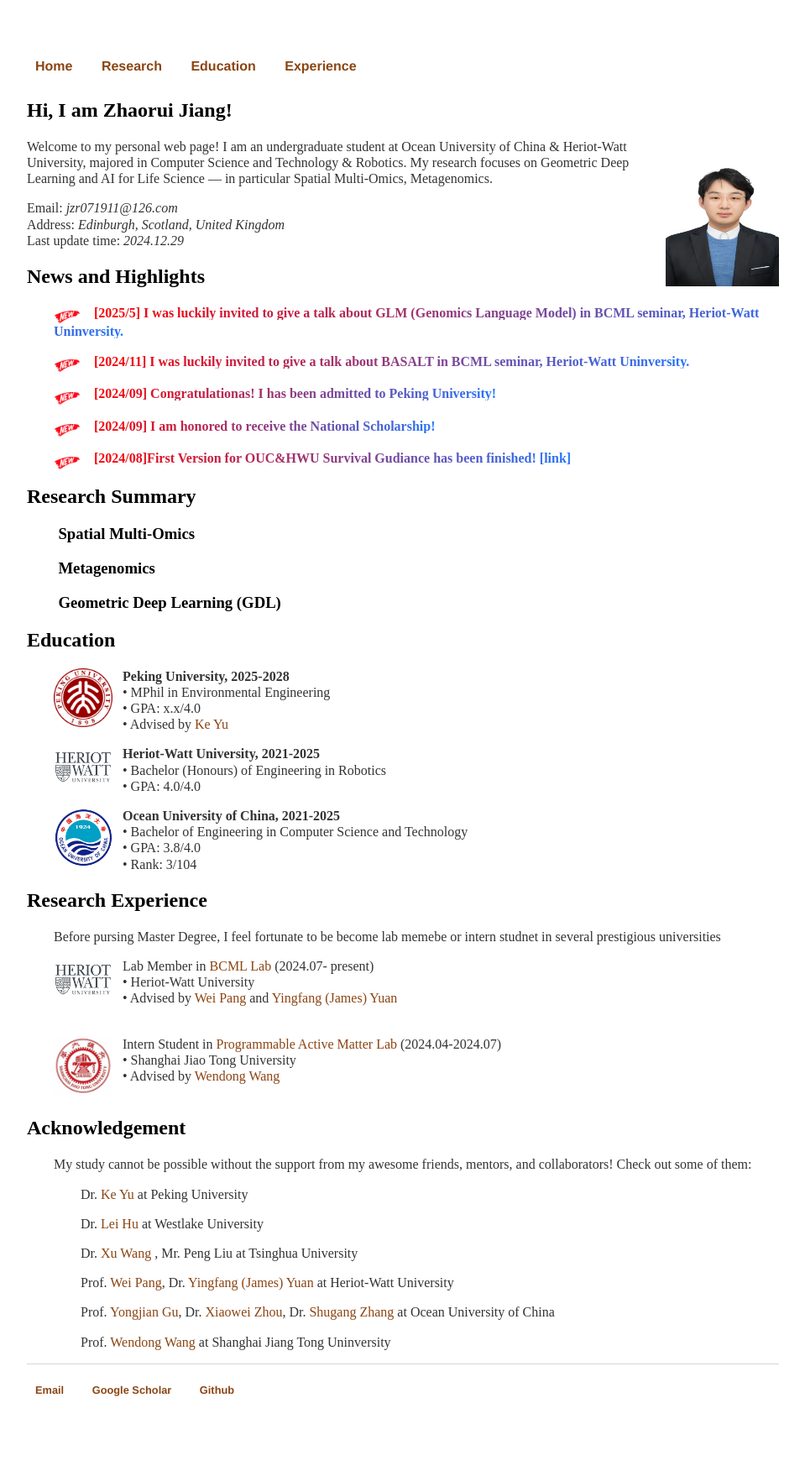
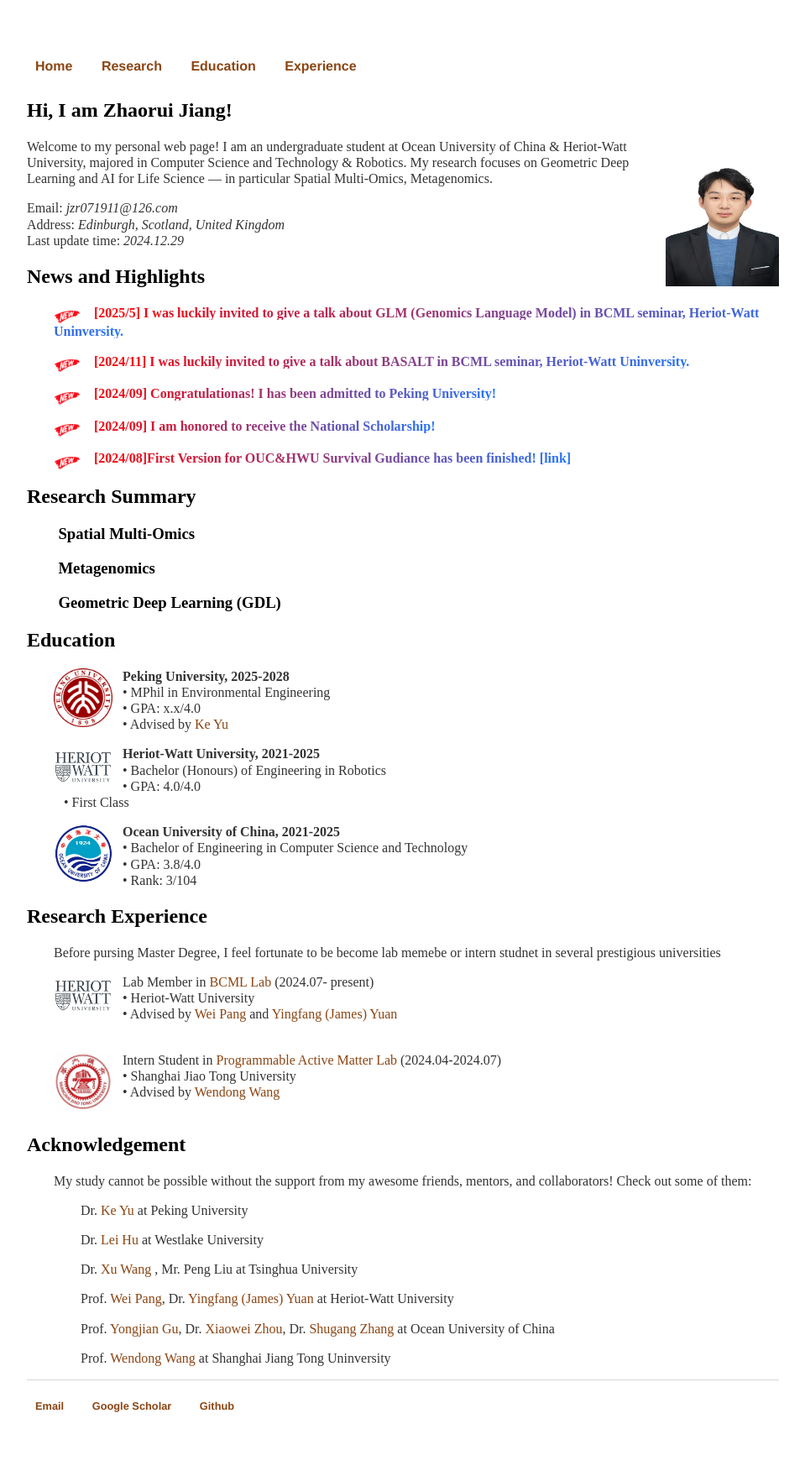
Before and after one commit to zhaorui-bi/zhaorui-bi.github.io, a Jekyll site: the page built from index.html, in a window 1280 px wide. Shown: the whole page at 84% size, without its empty margins (160-1119 px from the left). Built offline with Jekyll 4.4.1, drawn with Linux system fonts in a browser that asks for light colours.

Commit message:
Update index.html

```diff
--- a/index.html
+++ b/index.html
@@ -90,7 +90,7 @@ title: Zhaorui Jiang
 			&nbsp&nbsp <b>Heriot-Watt University, 2021-2025  </b><br>
 			&nbsp&nbsp &bull; Bachelor (Honours) of Engineering in Robotics<br>
 			&nbsp&nbsp &bull; GPA: 4.0/4.0 <br>
-<!-- 			&nbsp&nbsp &bull; WAM: 89.58/100 <br> -->
+			&nbsp&nbsp &bull; First Class <br>
 		</p>
 
 		<p style="margin-left: 2em;">
```
